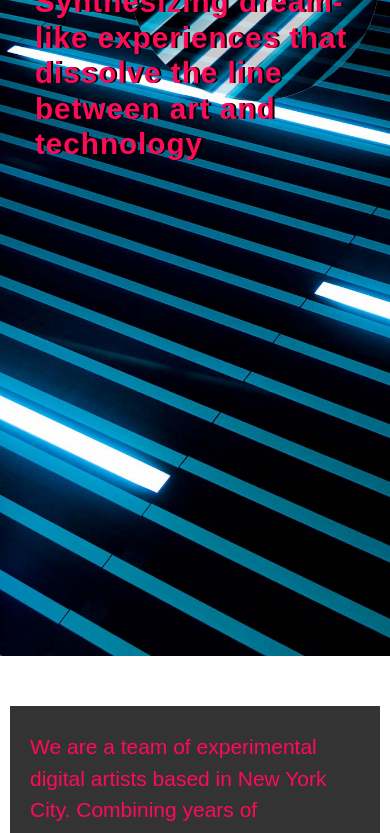
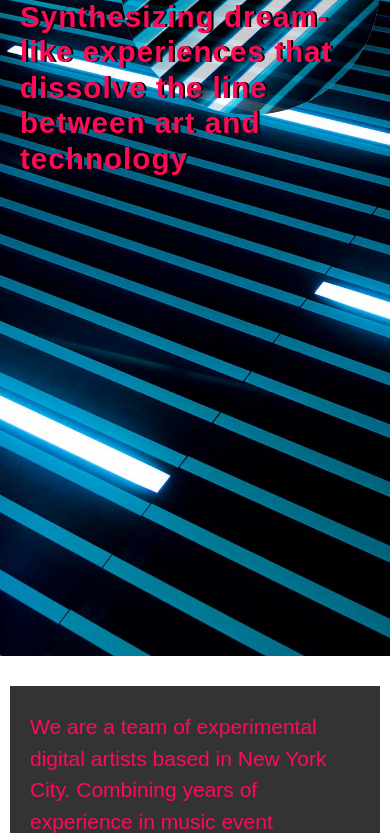
Before and after one commit to mechaneyes/neoneon.one, a website: page app/index.html in a window 390 px wide. Shown: the part 188-1021 px from the top of the page. Drawn offline with nearby package versions, Linux system fonts and the light colour scheme; files that its build step writes are made by us from their sources; a web font is replaced by a local one.

Commit message:
mobile hero rethink
stripped out css grid. stripped out global level h2 styling. broke out windows from .heroContent.

```diff
--- a/app/index.html
+++ b/app/index.html
@@ -14,8 +14,8 @@
 	<!-- endbower -->
 	<!-- endbuild -->
 
-	<link rel="stylesheet" href="https://use.typekit.net/teb3zki.css">
-	<link rel="stylesheet" href="//db.onlinewebfonts.com/c/21c1dea08d980bc822282dcfebae9287?family=gpkn" />
+	<link rel="stylesheet" href="//use.typekit.net/teb3zki.css">
+	<!-- <link rel="stylesheet" href="//db.onlinewebfonts.com/c/21c1dea08d980bc822282dcfebae9287?family=gpkn" /> -->
 
 
 
@@ -41,12 +41,11 @@
 				<!-- ————————————————————————————————————o————————————————————————————————————o HERO -->
 				<article id="neoHero">
                     <div class="heroContent">
-                        <!-- <h1>neoneon</h1> -->
-                        <img class=neonLogo src="images/neoneonLogo.png" />
-                        <img class="circ" src="images/o01c.jpg" />
-                        <img class="rect" src="images/i01c.jpg" />
+                        <img class="neonLogo" src="images/neoneonLogo.png" />
                         <h2>Synthesizing dream-like experiences that dissolve the line between art and technology</h2>
                     </div>
+					<img class="circ" src="images/o01c.jpg" />
+					<img class="rect" src="images/i01c.jpg" />
 				</article>
 
 
--- a/app/styles/main.scss
+++ b/app/styles/main.scss
@@ -57,7 +57,7 @@ body {
     *,
     *:before,
     *:after {
-        box-sizing: inherit;
+        box-sizing: border-box;
     }
     img {
         display: block;
@@ -76,21 +76,13 @@ body {
         z-index: 2;
     }
     h2 {
-        grid-area: pov;
-        align-self: start;
         display: inline;
-        margin: 4% 0 0 35px;
-        padding: 0 10px 0 10px;
-        // font-weight: 800;
+        font-size: 7.6vw;
         font-weight: 700;
-        // font-weight: 600;
-        // font-weight: 500;
-        // font-weight: 400;
-        font-size: 7.6vw;
         letter-spacing: 1px;
         line-height: 1.2;
         text-shadow: $dropShadow;
-        z-index: 2;
+        z-index: 1;
     }
     h3 {
         margin: 0 0 7px;
@@ -129,8 +121,9 @@ body {
         }
     }
     #neoMain {
+        position: relative;
         max-width: 1280px;
-        margin: 30px auto 0;
+        margin: 0 auto;
 
             a {
                 color: #FF7E5E;
@@ -165,39 +158,40 @@ body {
             // ————————————————————————————————————o————————————————————————————————————o HERO -->
             #neoHero {
                 height: 100vh;
+                padding-left: 10px;
+                position: relative;
+                .heroContent {
+                    position: absolute;
+                    height: 100%;
+                    height: 500px;
+                    margin-top: 33%;
+                    z-index: 1;
                     .neonLogo {
+                        display: block;
                         width: 300px;
-                    margin: 70px 0 0 0;
-                    z-index: 2;
-                }
-                .heroContent {
-                    grid-area: neoHero;
-                    display: grid;
-                    grid-template-columns: 90px 1fr 1fr;
-                    grid-template-rows: 120px 300px;
-                    grid-template-areas:
-                        "neoLogo neoLogo circ"
-                        "pov pov pov";
-                    padding-top: 2%;
+                        margin-bottom: 15px;
                     }
                     h2 {
-                    margin: 4% 0 0 15px;
+                        position: relative;
                     }
                 }
                 .circ {
-                grid-area: circ;
-                justify-self: end;
+                    // grid-area: circ;
+                    // justify-self: end;
+                    position: absolute;
+                    top: 4%;
+                    right: 0;
                     border-radius: 50%;
-                width: 180%;
+                    width: 70%;
                     // transform: rotate(118deg);
-                z-index: 1;
+                    z-index: 0;
                     opacity: 0.8;
-                // background:white;
 
                 }
                 .rect {
                     visibility: hidden;
                     display: none;
+                }
             }
 
 
```
Lines whose indentation alone changed are shown as unchanged.
